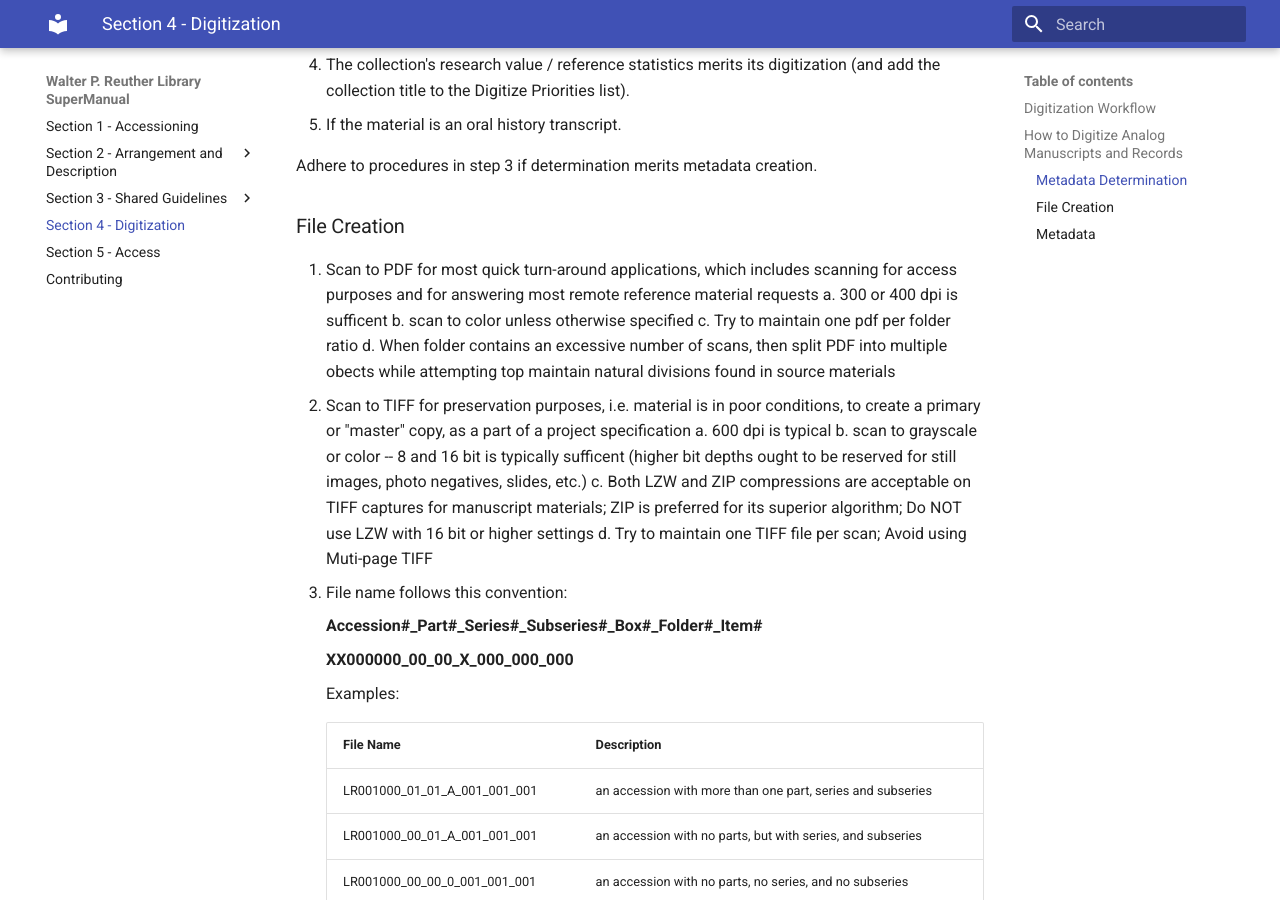
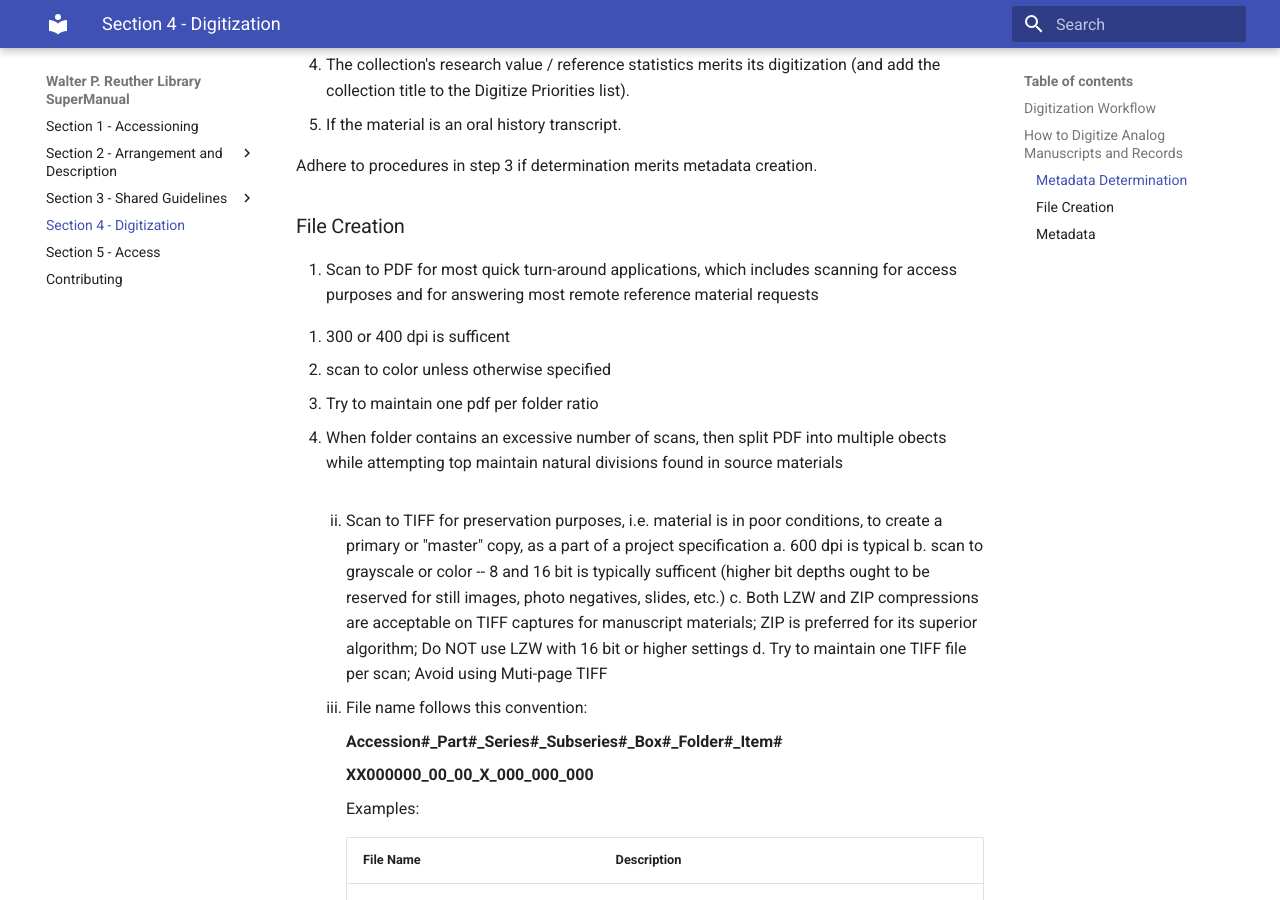
Before and after one commit to WSUReuther/SuperManual, an MkDocs documentation site: the page built from docs/04_digitization.md, in a window 1280 px wide and 900 px high, scrolled down 1278 px. Built offline with MkDocs 1.6.1 and Material for MkDocs 9.7.7, drawn with Linux system fonts in a browser that asks for light colours.

Commit message:
Update 04_digitization.md

```diff
--- a/docs/04_digitization.md
+++ b/docs/04_digitization.md
@@ -23,10 +23,14 @@
 
 ### File Creation
 1. Scan to PDF for most quick turn-around applications, which includes scanning for access purposes and for answering most remote reference material requests
-    a. 300 or 400 dpi is sufficent
-    b. scan to color unless otherwise specified
-    c. Try to maintain one pdf per folder ratio
-    d. When folder contains an excessive number of scans, then split PDF into multiple obects while attempting top maintain natural divisions found in source materials
+<p>
+<ol>
+    <li>300 or 400 dpi is sufficent</li>
+    <li>scan to color unless otherwise specified</li>
+    <li>Try to maintain one pdf per folder ratio</li>
+    <li>When folder contains an excessive number of scans, then split PDF into multiple obects while attempting top maintain natural divisions found in source materials</li>
+<ol>
+</p>
 2. Scan to TIFF for preservation purposes, i.e. material is in poor conditions, to create a primary or "master" copy, as a part of a project specification
     a. 600 dpi is typical
     b. scan to grayscale or color -- 8 and 16 bit is typically sufficent (higher bit depths ought to be reserved for still images, photo negatives, slides, etc.)
```
